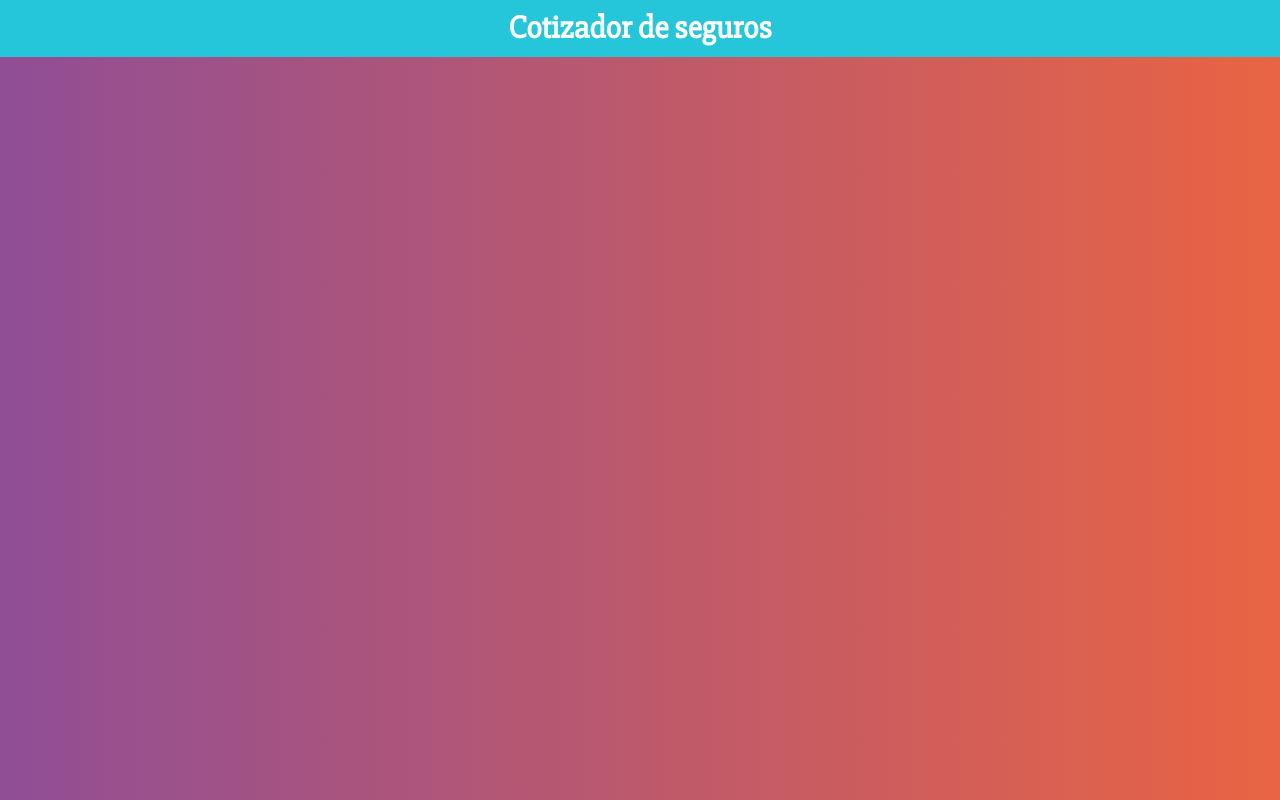
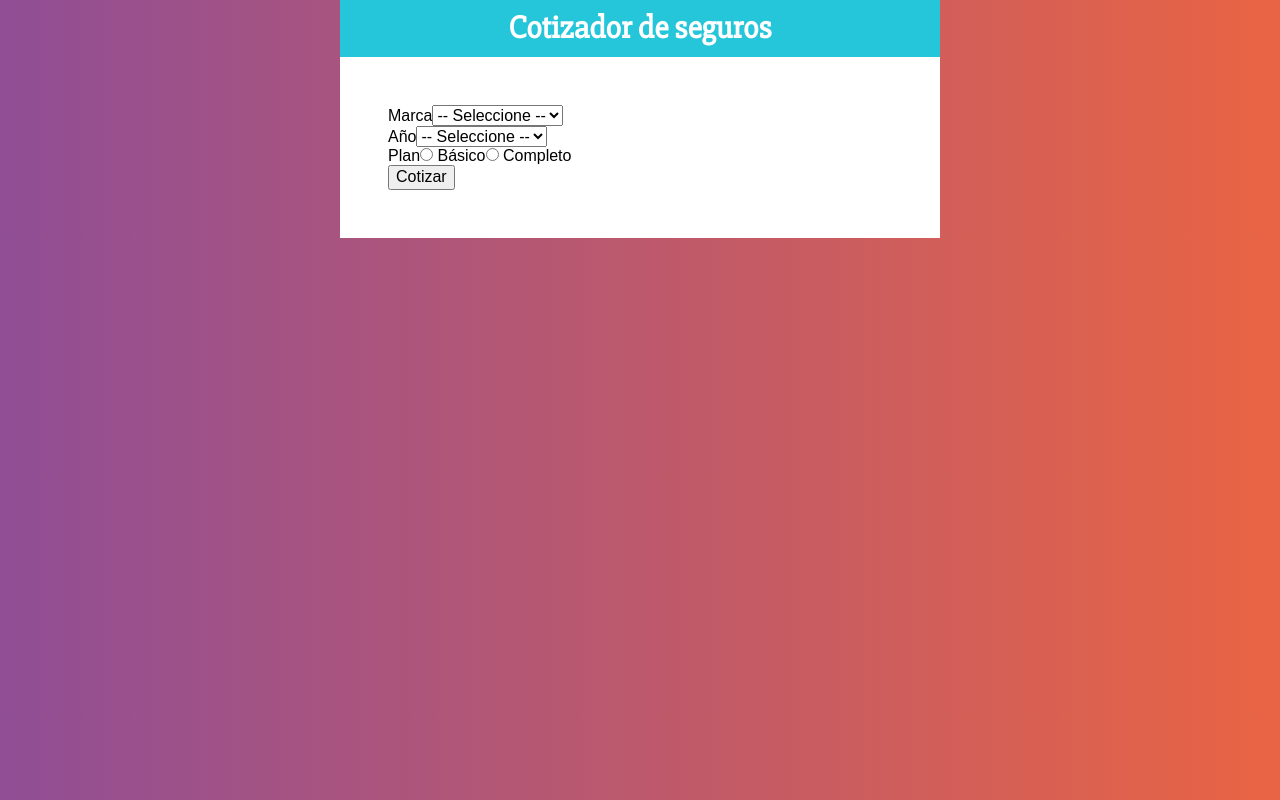
Before and after one commit to rparias/cotizadorReact, a React (Create React App) app: page / in a window 1280 px wide. Built offline with nearby package versions, Linux system fonts and the light colour scheme.

Commit message:
Added form component and styled components

```diff
--- a/src/App.js
+++ b/src/App.js
@@ -1,8 +1,27 @@
 import React from 'react';
 import Header from './components/Header';
+import styled from '@emotion/styled';
+import Form from './components/Form';
+
+const Container = styled.div`
+  max-width: 600px;
+  margin: 0 auto;
+`;
+
+const ContainerForm = styled.div`
+  background-color: #ffffff;
+  padding: 3rem;
+`;
 
 function App() {
-  return <Header title="Cotizador de seguros" />;
+  return (
+    <Container>
+      <Header title="Cotizador de seguros" />
+      <ContainerForm>
+        <Form></Form>
+      </ContainerForm>
+    </Container>
+  );
 }
 
 export default App;
--- /dev/null
+++ b/src/components/Form.js
@@ -0,0 +1,44 @@
+import React from 'react';
+
+function Form() {
+  return (
+    <form>
+      <div>
+        <label>Marca</label>
+        <select>
+          <option value="">-- Seleccione --</option>
+          <option value="americano">Americano</option>
+          <option value="europeo">Europeo</option>
+          <option value="asiatico">Asiatico</option>
+        </select>
+      </div>
+
+      <div>
+        <label>Año</label>
+        <select>
+          <option value="">-- Seleccione --</option>
+          <option value="2021">2021</option>
+          <option value="2020">2020</option>
+          <option value="2019">2019</option>
+          <option value="2018">2018</option>
+          <option value="2017">2017</option>
+          <option value="2016">2016</option>
+          <option value="2015">2015</option>
+          <option value="2014">2014</option>
+          <option value="2013">2013</option>
+          <option value="2012">2012</option>
+        </select>
+      </div>
+
+      <div>
+        <label>Plan</label>
+        <input type="radio" name="plan" value="basico" /> Básico
+        <input type="radio" name="plan" value="completo" /> Completo
+      </div>
+
+      <button type="button">Cotizar</button>
+    </form>
+  );
+}
+
+export default Form;
```
